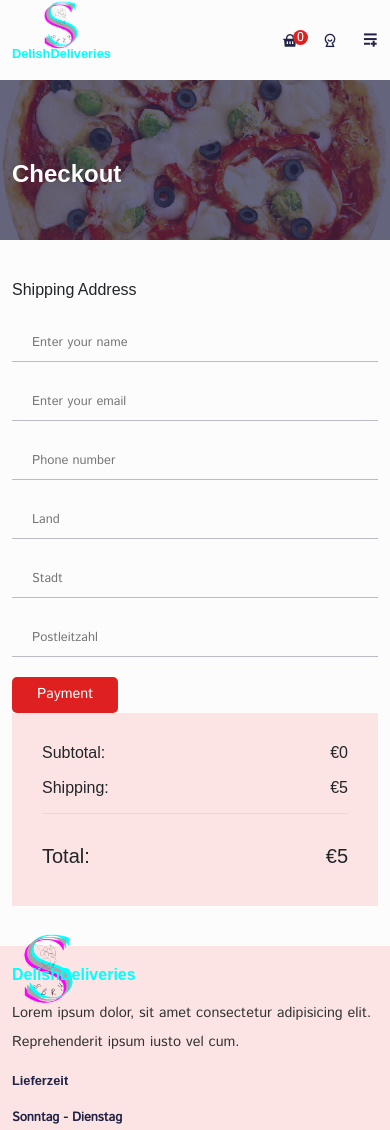
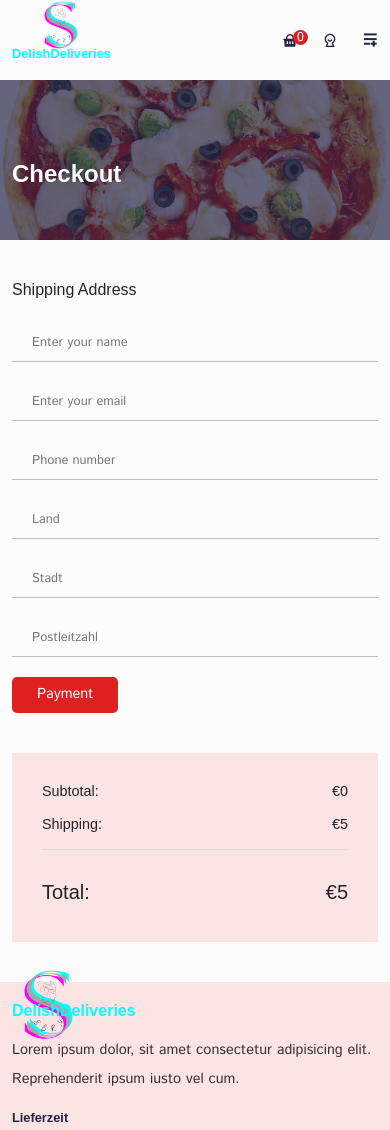
Before and after one commit to sbrycbc/delish-deliveries, a React (Create React App) app: page /checkout in a window 390 px wide. Shown: the top 1130 px of the page. Built offline with nearby package versions, Linux system fonts and the light colour scheme; a web font is replaced by a local one.

Commit message:
updated checkout page and added styling for responsive design..

```diff
--- a/src/pages/Checkout.jsx
+++ b/src/pages/Checkout.jsx
@@ -33,6 +33,9 @@ const Checkout = () => {
       postalCode:postalCode,
     };
 
+    shippingInfo.push(userShippingAddress)
+    console.log(shippingInfo)
+
   }
 
 
@@ -62,8 +65,11 @@ const Checkout = () => {
               <div className="form_group">
                 <input type="number" placeholder="Postleitzahl" required onChange={e=> setPostalCode(e.target.value)}/>
               </div>
+              <button type="submit" className="addToCart_btn">
+                Payment
+              </button>
+
             </form>
-            <button className="addToCart_btn">Payment</button>
 
           </Col>
           <Col lg="4" md="6">
--- a/src/styles/checkout.css
+++ b/src/styles/checkout.css
@@ -25,6 +25,15 @@
     margin-bottom: 0.7rem;
   }
 
+  @media only screen and (max-width: 768px) {
+    .checkout_bill h6 {
+        font-size: .9rem;
+  }
+    .checkout_bill {
+        margin-top: 40px;
+    }
+}
+
   @media only screen and (max-width: 480px) {
     .checkoutMessage {
       margin: 1rem 1rem;
```
